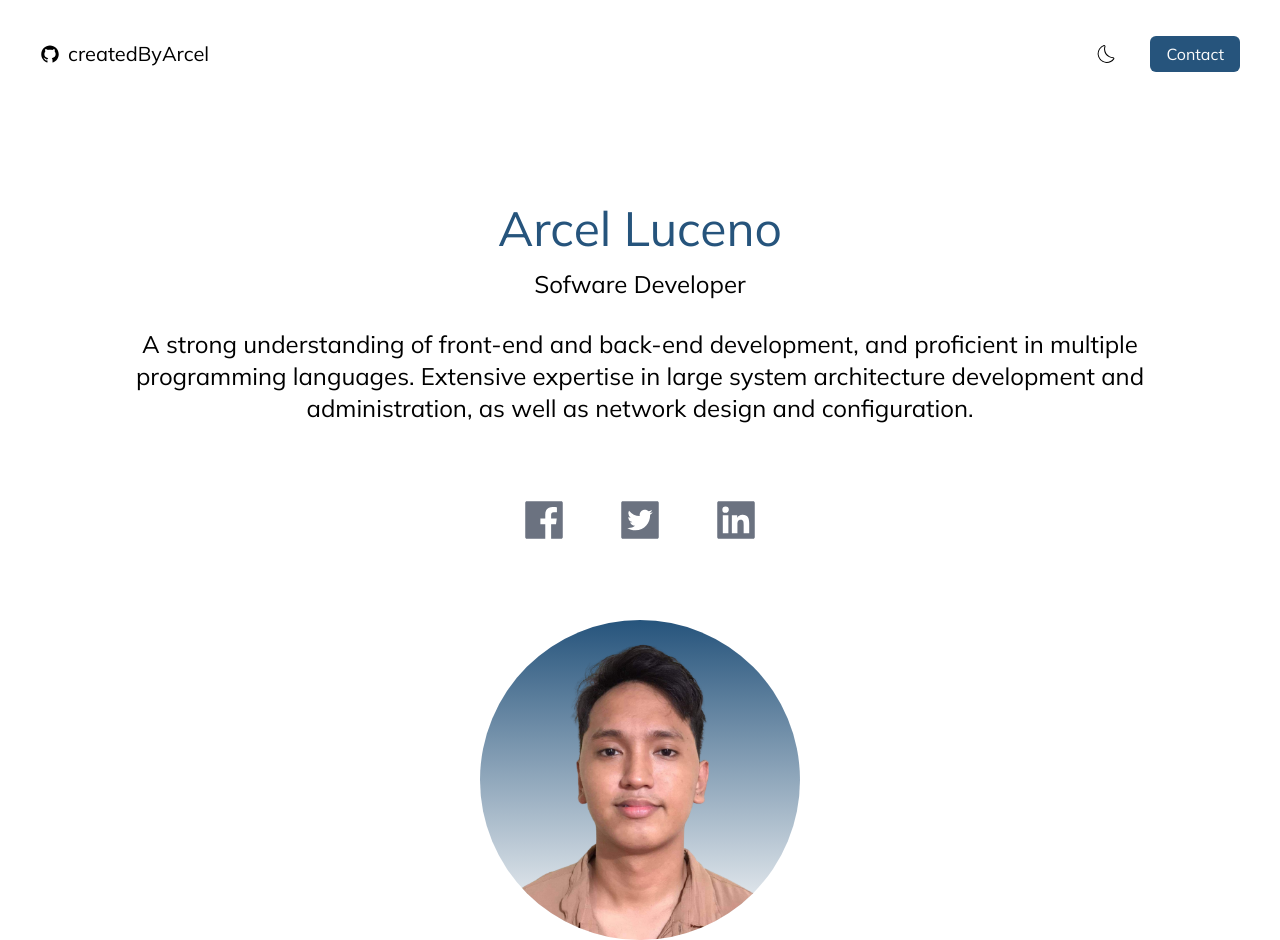
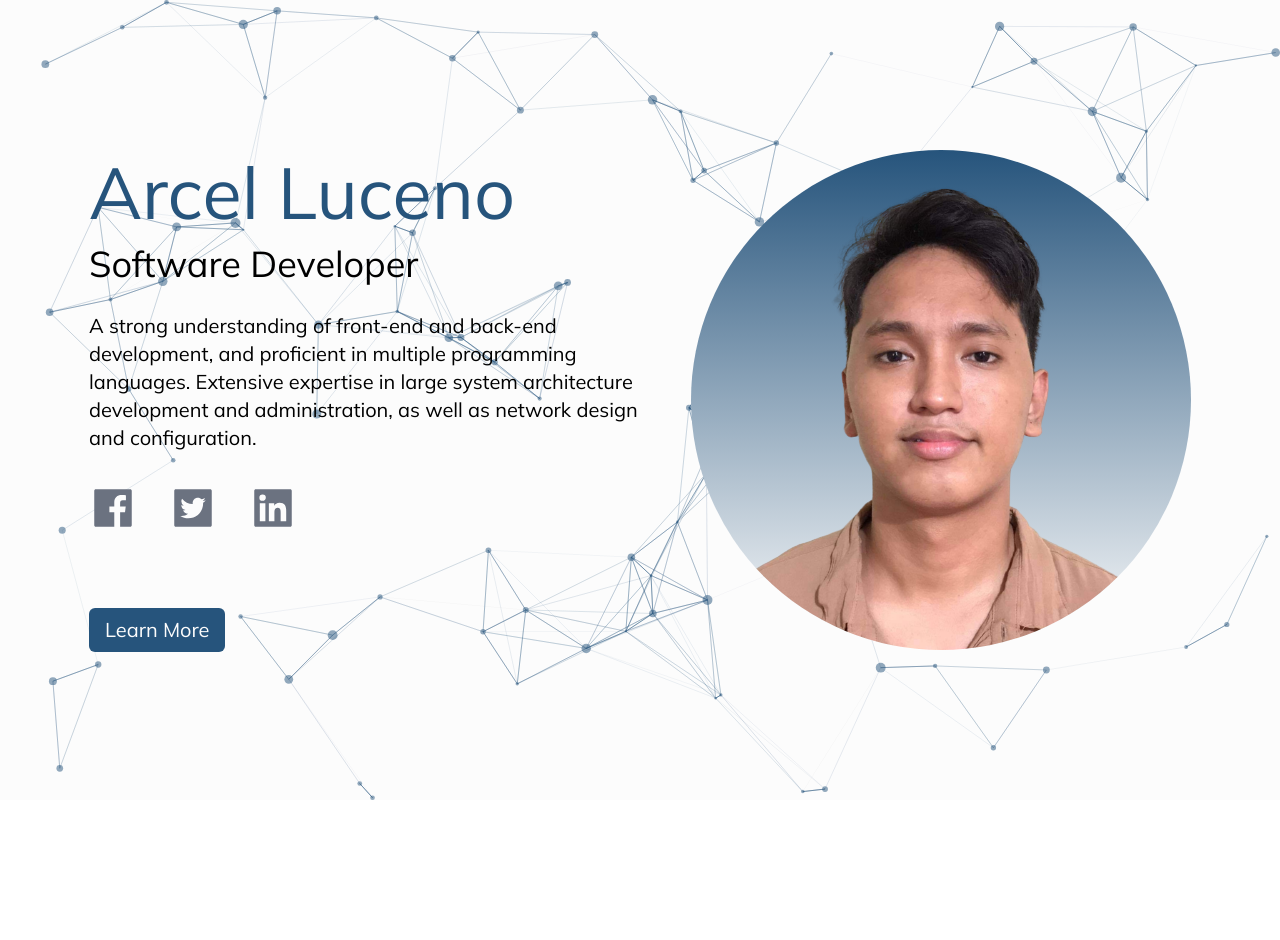
Before and after one commit to arcelluceno11/website-portfolio, a Next.js app: page / in a window 1280 px wide. After the commit the page ends 800 px from the top, so only its background shows below. Built offline with nearby package versions, Linux system fonts and the light colour scheme.

Commit message:
Updated ..

```diff
--- /dev/null
+++ b/components/ParticlesBG.jsx
@@ -0,0 +1,99 @@
+import { useCallback } from "react";
+import Particles from "react-particles";
+import { loadFull } from "tsparticles";
+
+const ParticlesBG = () => {
+    const particlesInit = useCallback(async engine => {
+        console.log(engine);
+        // you can initiate the tsParticles instance (engine) here, adding custom shapes or presets
+        // this loads the tsparticles package bundle, it's the easiest method for getting everything ready
+        // starting from v2 you can add only the features you need reducing the bundle size
+        await loadFull(engine);
+    }, []);
+
+    const particlesLoaded = useCallback(async container => {
+        await console.log(container);
+    }, []);
+
+    return (
+        <Particles
+            id="tsparticles"
+            init={particlesInit}
+            loaded={particlesLoaded}
+            options={{
+                background: {
+                    color: {
+                        value: "#FCFCFC",
+                    },
+                },
+                fpsLimit: 120,
+                interactivity: {
+                    events: {
+                        onClick: {
+                            enable: true,
+                            mode: "push",
+                        },
+                        onHover: {
+                            enable: true,
+                            mode: "repulse",
+                        },
+                        resize: true,
+                    },
+                    modes: {
+                        push: {
+                            quantity: 4,
+                        },
+                        repulse: {
+                            distance: 200,
+                            duration: 0.4,
+                        },
+                    },
+                },
+                particles: {
+                    color: {
+                        value: "#26547C",
+                    },
+                    links: {
+                        color: "#26547C",
+                        distance: 150,
+                        enable: true,
+                        opacity: 0.5,
+                        width: 1,
+                    },
+                    collisions: {
+                        enable: true,
+                    },
+                    move: {
+                        directions: "none",
+                        enable: true,
+                        outModes: {
+                            default: "bounce",
+                        },
+                        random: false,
+                        speed: 2,
+                        straight: false,
+                    },
+                    number: {
+                        density: {
+                            enable: true,
+                            area: 800,
+                        },
+                        value: 80,
+                    },
+                    opacity: {
+                        value: 0.5,
+                    },
+                    shape: {
+                        type: "circle",
+                    },
+                    size: {
+                        value: { min: 1, max: 5 },
+                    },
+                },
+                detectRetina: true,
+            }}
+        />
+    );
+};
+
+export default ParticlesBG;
--- a/package.json
+++ b/package.json
@@ -15,7 +15,10 @@
     "next": "13.1.6",
     "react": "18.2.0",
     "react-dom": "18.2.0",
-    "react-icons": "^4.7.1"
+    "react-icons": "^4.7.1",
+    "react-particles": "^2.8.0",
+    "tsparticles": "^2.8.0",
+    "tsparticles-engine": "^2.8.0"
   },
   "devDependencies": {
     "autoprefixer": "^10.4.13",
--- a/pages/index.jsx
+++ b/pages/index.jsx
@@ -8,6 +8,7 @@ import {
 } from "react-icons/ai";
 import Image from "next/image";
 import me from "../assets/arcel.png";
+import ParticlesBG from "@/components/ParticlesBG";
 
 export default function Home() {
   return (
@@ -18,59 +19,52 @@ export default function Home() {
         <meta name="viewport" content="width=device-width, initial-scale=1" />
         <link rel="icon" href="/favicon.ico" />
       </Head>
-      <main className="bg-white1 px-10">
-        <section id="home" className="min-h-screen">
-          <nav className="py-10 mb-12 flex justify-between">
-            <ul className="flex items-center">
-              <li>
-                <a href="https://https://github.com/arcelluceno11">
-                  <AiFillGithub className="text-xl" />
+      <ParticlesBG />
+      <main id="particles-js" className="absolute px-6 lg:px-10">
+        <section id="home">
+          <div className="px-8 flex flex-col-reverse justify-around items-center lg:flex-row lg:py-0 lg:min-h-screen">
+            <div className="py-2 lg:w-1/2">
+              <h2 className="py-2 text-4xl text-dark text-center lg:text-7xl lg:text-start">
+                Arcel Luceno
+              </h2>
+              <h3 className="py-2 text-xl text-center lg:text-start lg:text-4xl">
+                Software Developer
+              </h3>
+              <p className="py-5 text-lg text-md leading-8 text-center lg:text-start lg:text-xl">
+                A strong understanding of front-end and back-end development,
+                and proficient in multiple programming languages. Extensive
+                expertise in large system architecture development and
+                administration, as well as network design and configuration.
+              </p>
+              <div className="text-5xl flex justify-center gap-12 py-3 text-gray-500 lg:justify-start lg:gap-8">
+                <a
+                  href="https://www.facebook.com/arcelluceno11"
+                  target="_blank"
+                >
+                  <AiFillFacebook className="cursor-pointer hover:text-dark hover:-rotate-3" />
                 </a>
-              </li>
-              <li>
-                <h1 className="text-xl mx-2">createdByArcel</h1>
-              </li>
-            </ul>
-
-            <ul className="flex items-center">
-              <li>
-                <CiDark className="cursor-pointer text-2xl" />
-              </li>
-              <li>
+                <a href="https://www.twitter.com/arcelluceno11" target="_blank">
+                  <AiFillTwitterSquare className="cursor-pointer hover:text-dark hover:-rotate-3" />
+                </a>
                 <a
-                  className="px-4 py-2 rounded-md ml-8 bg-dark text-white hover:bg-gray-200 hover:text-dark "
+                  href="https://https://github.com/arcelluceno11"
+                  target="_blank"
+                >
+                  <AiFillLinkedin className="cursor-pointer hover:text-dark hover:-rotate-3" />
+                </a>
+              </div>
+              <div className="mt-16 flex justify-center items-center lg:justify-start">
+                <a
+                  className="px-4 py-2 rounded-md bg-dark text-lg text-white hover:bg-gray-200 hover:text-dark lg:text-xl"
                   href="#home"
                 >
-                  Contact
+                  Learn More
                 </a>
-              </li>
-            </ul>
-          </nav>
-          <div className="text-center p-10">
-            <h2 className="text-5xl py-2 font-medium text-dark">
-              Arcel Luceno
-            </h2>
-            <h3 className="text-2xl py-2 ">Sofware Developer</h3>
-            <p className="text-2xl py-5 text-md leading-8">
-              A strong understanding of front-end and back-end development, and
-              proficient in multiple programming languages. Extensive expertise
-              in large system architecture development and administration, as
-              well as network design and configuration.
-            </p>
-          </div>
-          <div className="text-5xl flex justify-center gap-12 py-3 text-gray-500 ">
-            <a href="https://www.facebook.com/arcelluceno11" target="_blank">
-              <AiFillFacebook className="cursor-pointer hover:text-dark" />
-            </a>
-            <a href="https://www.twitter.com/arcelluceno11" target="_blank">
-              <AiFillTwitterSquare className="cursor-pointer hover:text-dark" />
-            </a>
-            <a href="https://https://github.com/arcelluceno11" target="_blank">
-              <AiFillLinkedin className="cursor-pointer hover:text-dark" />
-            </a>
-          </div>
-          <div className="mx-auto bg-gradient-to-b from-dark to-white rounded-full w-80 h-80 mt-16 overflow-hidden">
-            <Image src={me} />
+              </div>
+            </div>
+            <div className="w-45 h-45 mt-10 mb-2 lg:m-0 mx-auto bg-gradient-to-b from-dark to-white rounded-full overflow-hidden lg:h-1/2">
+              <Image src={me}/>
+            </div>
           </div>
         </section>
       </main>
--- a/styles/globals.css
+++ b/styles/globals.css
@@ -3,6 +3,7 @@
 @tailwind components;
 @tailwind utilities;
 
+/* -------------------------- GENERAL CSS ------------------------- */
 * {
   box-sizing: border-box;
   padding: 0;
@@ -11,3 +12,24 @@
   text-decoration: none;
   font-family: 'Mulish', sans-serif;
 }
+
+/* -------------------------- SCROLLBAR ------------------------- */
+/* width */
+::-webkit-scrollbar {
+  width: 5px;
+}
+
+/* Track */
+::-webkit-scrollbar-track {
+  background: #f1f1f1;
+}
+
+/* Handle */
+::-webkit-scrollbar-thumb {
+  background: #888;
+}
+
+/* Handle on hover */
+::-webkit-scrollbar-thumb:hover {
+  background: theme('colors.dark');
+}
```
Also changed, not shown: 1 other file (tests, documents, lock files or other folders).
